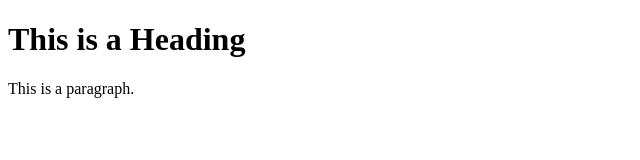
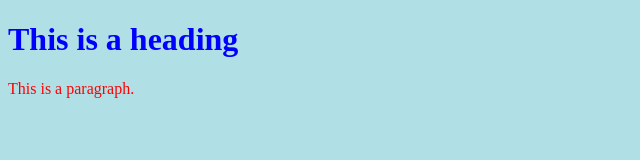
Before and after one commit to Wonderxie/wonderxie.github.io, a plain HTML site: page index.html in a window 1280 px wide. Shown: the whole page, without its empty margins (0-640 px from the left). Drawn offline with Linux system fonts and the light colour scheme.

Commit message:
Add css basics

```diff
--- a/index.html
+++ b/index.html
@@ -1,11 +1,15 @@
 <!DOCTYPE html>
 <html>
 <head>
-<title>Page Title</title>
+<style>
+body {background-color: powderblue;}
+h1   {color: blue;}
+p    {color: red;}
+</style>
 </head>
 <body>
 
-<h1>This is a Heading</h1>
+<h1>This is a heading</h1>
 <p>This is a paragraph.</p>
 
 </body>
```
